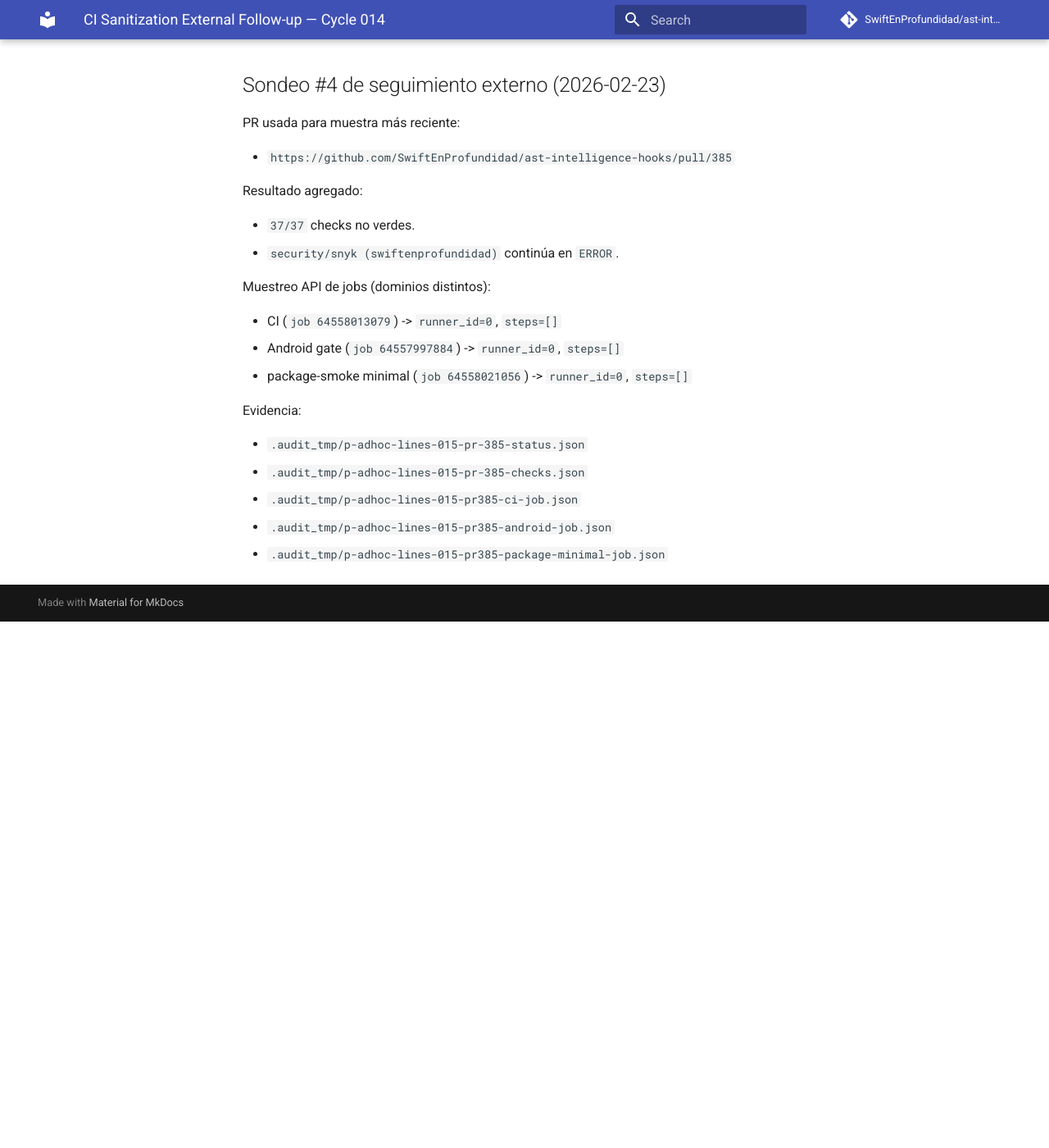
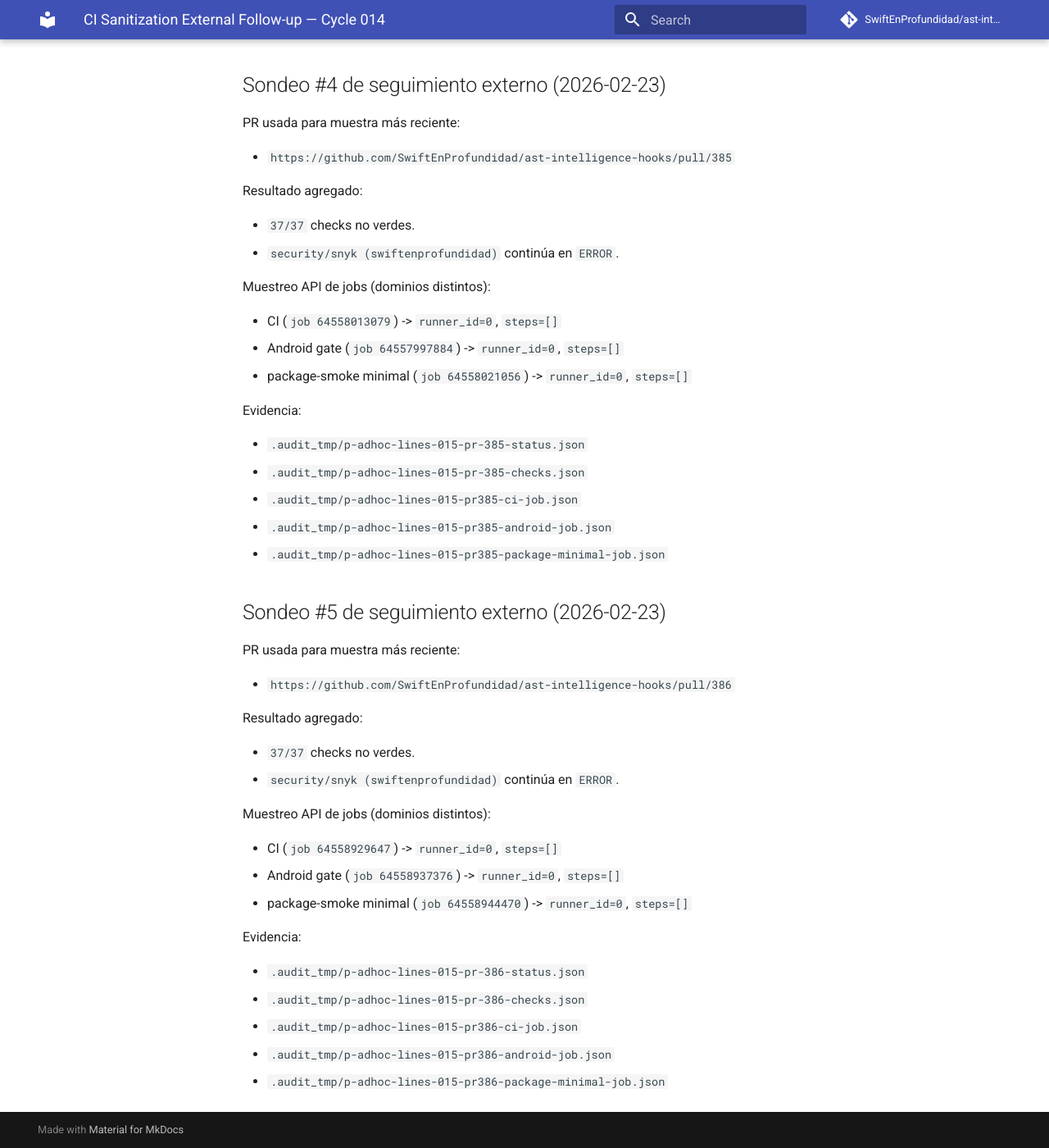
Before and after one commit to SwiftEnProfundidad/ast-intelligence-hooks, an MkDocs documentation site: the page built from docs/validation/ci-sanitization-cycle-014-external-follow-up.md, in a window 1280 px wide and 1400 px high, scrolled down 3424 px. Shown: the whole window at 82% size. Built offline with MkDocs 1.6.1 and Material for MkDocs 9.7.7, drawn with Linux system fonts in a browser that asks for light colours; comment, search, counter and statistics services are not loaded; before the commit the page ends 4182 px from its top, so only the background shows below that.

Commit message:
docs(validation): record external follow-up probe #5 for cycle 014

```diff
--- a/docs/validation/ci-sanitization-cycle-014-external-follow-up.md
+++ b/docs/validation/ci-sanitization-cycle-014-external-follow-up.md
@@ -141,3 +141,28 @@ Evidencia:
 - `.audit_tmp/p-adhoc-lines-015-pr385-ci-job.json`
 - `.audit_tmp/p-adhoc-lines-015-pr385-android-job.json`
 - `.audit_tmp/p-adhoc-lines-015-pr385-package-minimal-job.json`
+
+## Sondeo #5 de seguimiento externo (2026-02-23)
+
+PR usada para muestra más reciente:
+
+- `https://github.com/SwiftEnProfundidad/ast-intelligence-hooks/pull/386`
+
+Resultado agregado:
+
+- `37/37` checks no verdes.
+- `security/snyk (swiftenprofundidad)` continúa en `ERROR`.
+
+Muestreo API de jobs (dominios distintos):
+
+- CI (`job 64558929647`) -> `runner_id=0`, `steps=[]`
+- Android gate (`job 64558937376`) -> `runner_id=0`, `steps=[]`
+- package-smoke minimal (`job 64558944470`) -> `runner_id=0`, `steps=[]`
+
+Evidencia:
+
+- `.audit_tmp/p-adhoc-lines-015-pr-386-status.json`
+- `.audit_tmp/p-adhoc-lines-015-pr-386-checks.json`
+- `.audit_tmp/p-adhoc-lines-015-pr386-ci-job.json`
+- `.audit_tmp/p-adhoc-lines-015-pr386-android-job.json`
+- `.audit_tmp/p-adhoc-lines-015-pr386-package-minimal-job.json`
```
Also changed, not shown: docs/REFRACTOR_PROGRESS.md (+5 -0 lines).
